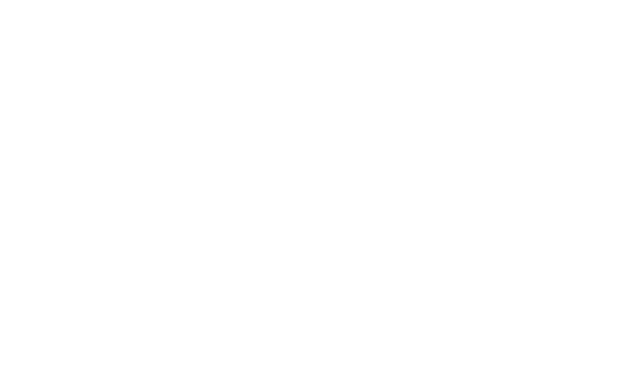
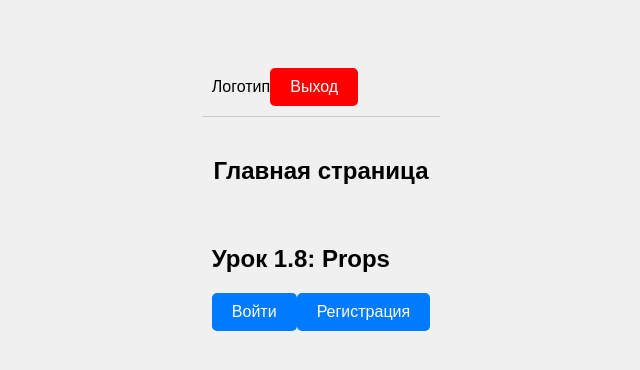
Before and after one commit to RuslanChekhuta/my-app-2026, a React (Vite) app: page / in a window 1280 px wide. Shown: the top 370 px of the page, without its empty margins (319-959 px from the left). Built offline with nearby package versions, Linux system fonts and the light colour scheme.

Commit message:
урок 1.8

```diff
--- a/src/App.jsx
+++ b/src/App.jsx
@@ -1,5 +1,28 @@
+import Header from "./components/Header";
+import MyButton from "./components/MyButton";
+
 function App() {
-  return <></>;
+  const handleClick = () => {
+    alert("Меня нажали!");
+  };
+
+  const handleLogout = () => {
+    console.log("Пользователь вышел");
+  };
+
+  return (
+    <div className="container">
+      <Header onHeaderAction={handleLogout} />
+      <main>
+        <h2>Главная страница</h2>
+      </main>
+      <section>
+        <h1>Урок 1.8: Props</h1>
+        <MyButton text="Войти" onClick={handleClick} />
+        <MyButton text="Регистрация" onClick={handleClick} />
+      </section>
+    </div>
+  );
 }
 
 export default App;
--- /dev/null
+++ b/src/components/Header.jsx
@@ -0,0 +1,20 @@
+import React from "react";
+import MyButton from "./MyButton";
+
+const Header = ({ onHeaderAction }) => {
+  const redButtonStyle = {
+    backgroundColor: "red",
+    color: "white",
+  };
+
+  return (
+    <header
+      style={{ borderBottom: "1px solid #ccc", padding: "10px", width: "100%" }}
+    >
+      <span>Логотип</span>
+      <MyButton text="Выход" onClick={onHeaderAction} style={redButtonStyle} />
+    </header>
+  );
+};
+
+export default Header;
--- /dev/null
+++ b/src/components/MyButton.jsx
@@ -0,0 +1,11 @@
+import React from "react";
+
+const MyButton = ({ text, onClick, style }) => {
+  return (
+    <button onClick={onClick} className="my-btn" style={style}>
+      {text}
+    </button>
+  );
+};
+
+export default MyButton;
--- a/src/index.css
+++ b/src/index.css
@@ -0,0 +1,29 @@
+body {
+  font-family: sans-serif;
+  display: flex;
+  justify-content: center;
+  padding-top: 50px;
+  background-color: #f0f0f0;
+}
+
+.container {
+  display: flex;
+  gap: 20px;
+  flex-direction: column;
+  align-items: center;
+}
+
+.my-btn {
+  padding: 10px 20px;
+  border: none;
+  border-radius: 5px;
+  font-size: 16px;
+  cursor: pointer;
+  background-color: #007bff;
+  color: white;
+  transition: background 0.3s;
+}
+
+.my-btn:hover {
+  background-color: #0056b3;
+}
```
Also changed, not shown: 1 other file (tests, documents, lock files or other folders).
